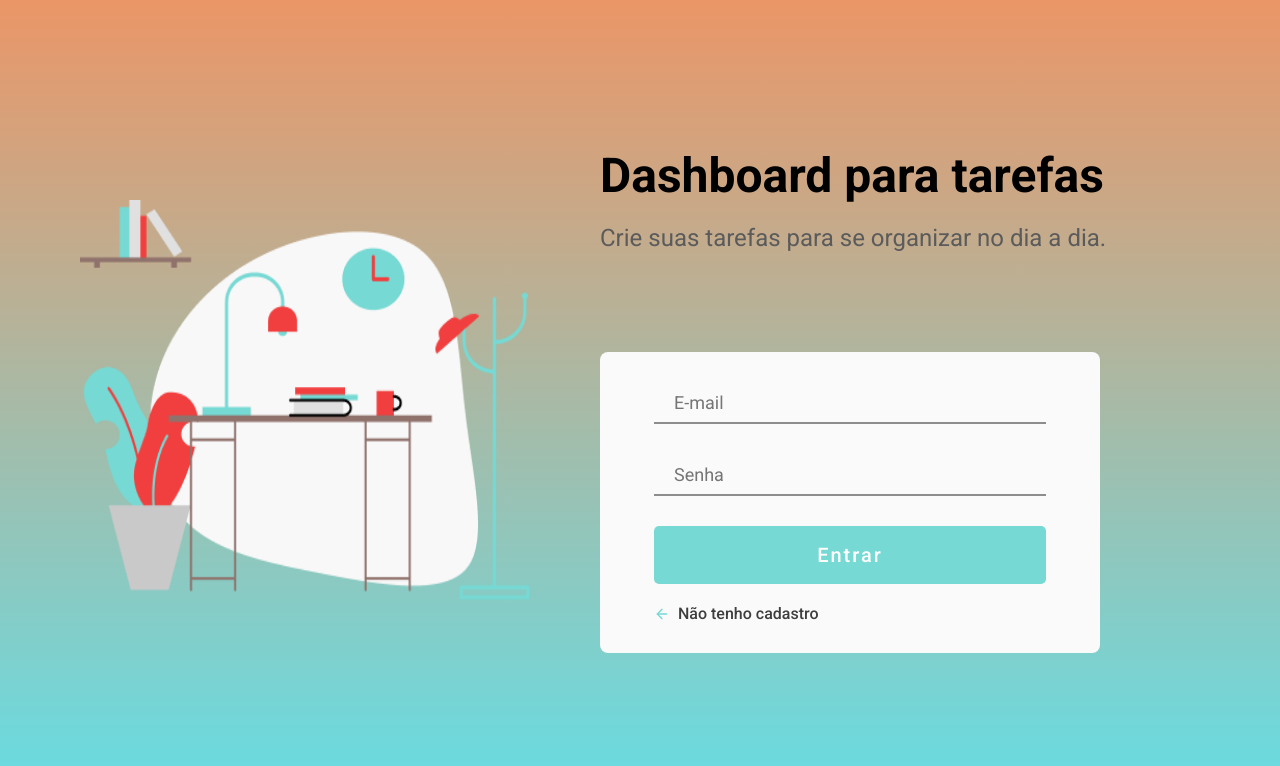
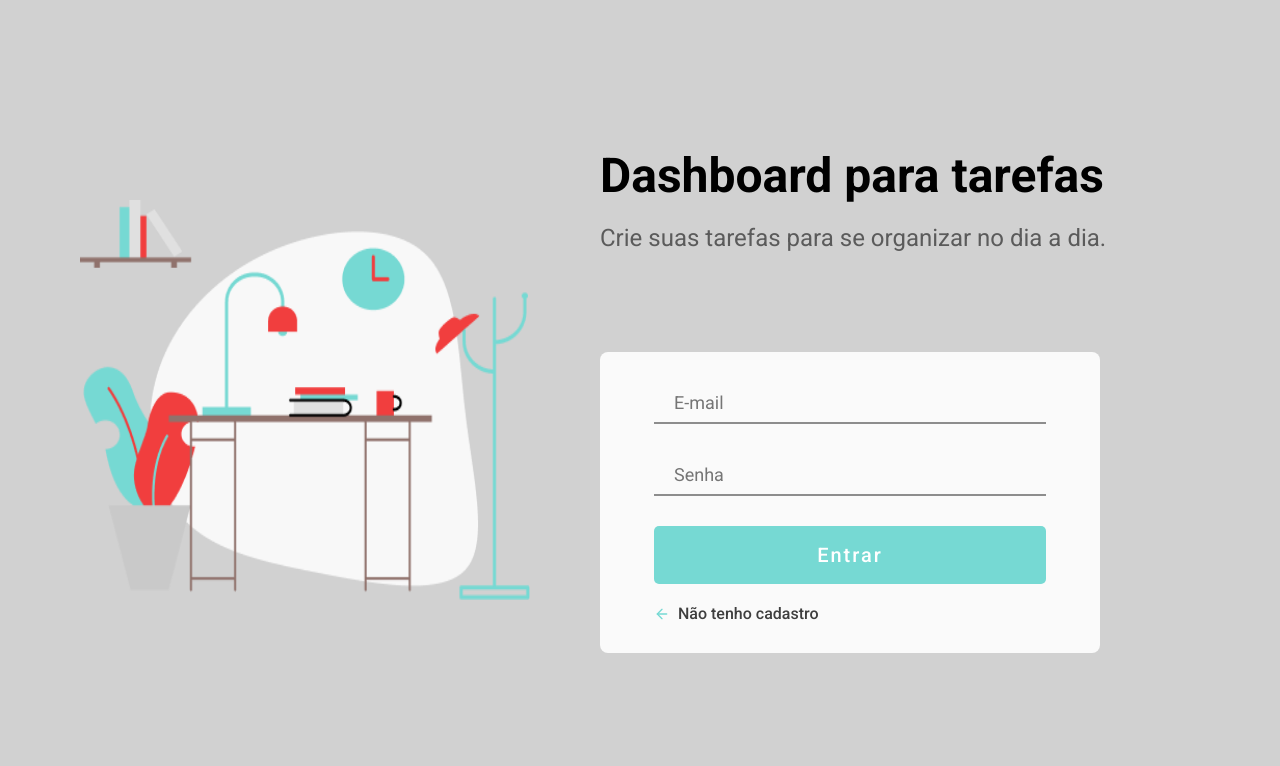
Before and after one commit to ricardonaweboficial/dashboard, a React (Create React App) app in the folder web/: page / in a window 1280 px wide. Shown: the top 766 px of the page. Built offline with nearby package versions, Linux system fonts and the light colour scheme; the HTML template or start-up script is replaced by a standard one.

Commit message:
Changed Background Color

```diff
--- a/web/src/global.css
+++ b/web/src/global.css
@@ -9,7 +9,7 @@
 
 body {
 	font: 400 14px Roboto, sans-serif;
-	background:linear-gradient(#EB9667, #66DDE4);
+	background:#d1d1d1;/*background:linear-gradient(#EB9667, #66DDE4);*/
 	-webkit-font-smoothing:antialiased;
 
 }
```
